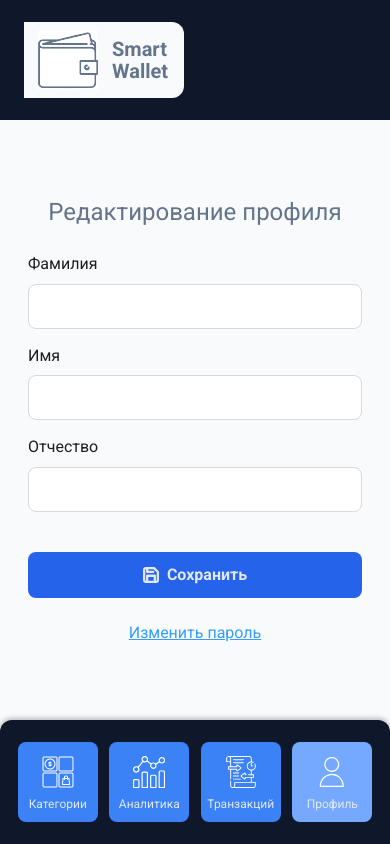
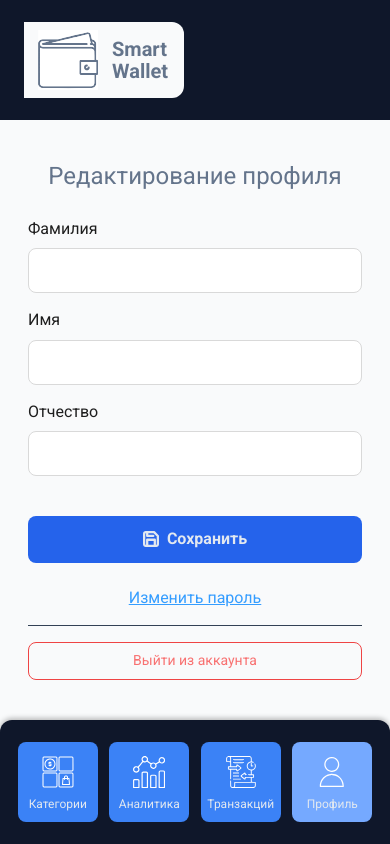
Before and after one commit to Pipotka/SmartWallet-Client, a React (Vite) app: page /profile in a window 390 px wide. Built offline with nearby package versions, Linux system fonts and the light colour scheme; no server answers.

Commit message:
feat: add logout button to ProfilePage for mobile

```diff
--- a/src/pages/ProfilePage/ProfilePage.module.css
+++ b/src/pages/ProfilePage/ProfilePage.module.css
@@ -67,3 +67,33 @@
 .link:hover {
   opacity: 0.8;
 }
+
+.logoutSection {
+  margin-top: var(--spacing-lg);
+  padding-top: var(--spacing-lg);
+  border-top: 1px solid var(--color-neutral-700);
+  width: 100%;
+  max-width: var(--form-max-width);
+}
+
+.logoutButton {
+  width: 100%;
+  padding: var(--spacing-sm) var(--spacing-md);
+  background-color: transparent;
+  color: var(--color-red-400, #f87171);
+  border: 1px solid var(--color-red-500, #ef4444);
+  border-radius: var(--radius-md);
+  cursor: pointer;
+  font-family: var(--font);
+  font-size: var(--text-sm);
+  transition: background-color 0.2s ease;
+}
+
+.logoutButton:hover {
+  background-color: rgba(239, 68, 68, 0.15);
+}
+
+.logoutButton:disabled {
+  opacity: 0.5;
+  cursor: not-allowed;
+}
--- a/src/pages/ProfilePage/ProfilePage.tsx
+++ b/src/pages/ProfilePage/ProfilePage.tsx
@@ -5,7 +5,7 @@ import { BottomNav } from '@/components/BottomNav/BottomNav';
 import { InputField } from '@/components/InputField/InputField';
 import { Button, SaveIcon } from '@/components/Button/Button';
 import { Toast } from '@/components/Toast/Toast';
-import { useUser, useUpdateUser } from '@/api/queries/user';
+import { useUser, useUpdateUser, useLogout } from '@/api/queries/user';
 import { useForm } from '@/hooks/useForm';
 import styles from './ProfilePage.module.css';
 
@@ -26,6 +26,7 @@ export function ProfilePage() {
   const navigate = useNavigate();
   const { data: user } = useUser();
   const updateMutation = useUpdateUser();
+  const logoutMutation = useLogout();
 
   const [toastVisible, setToastVisible] = useState(false);
 
@@ -37,6 +38,17 @@ export function ProfilePage() {
     });
     setToastVisible(true);
   }, [updateMutation]);
+
+  const handleLogout = useCallback(() => {
+    logoutMutation.mutate(undefined, {
+      onSuccess: () => {
+        navigate('/login');
+      },
+      onError: (error) => {
+        console.error('Logout failed:', error);
+      },
+    });
+  }, [logoutMutation, navigate]);
 
   const initialValues = useMemo(() => ({
     lastName: user?.lastName ?? '',
@@ -112,6 +124,17 @@ export function ProfilePage() {
             Изменить пароль
           </button>
         </div>
+
+        <div className={styles.logoutSection}>
+          <button
+            type="button"
+            className={styles.logoutButton}
+            onClick={handleLogout}
+            disabled={logoutMutation.isPending}
+          >
+            Выйти из аккаунта
+          </button>
+        </div>
       </main>
 
       <BottomNav />
```
